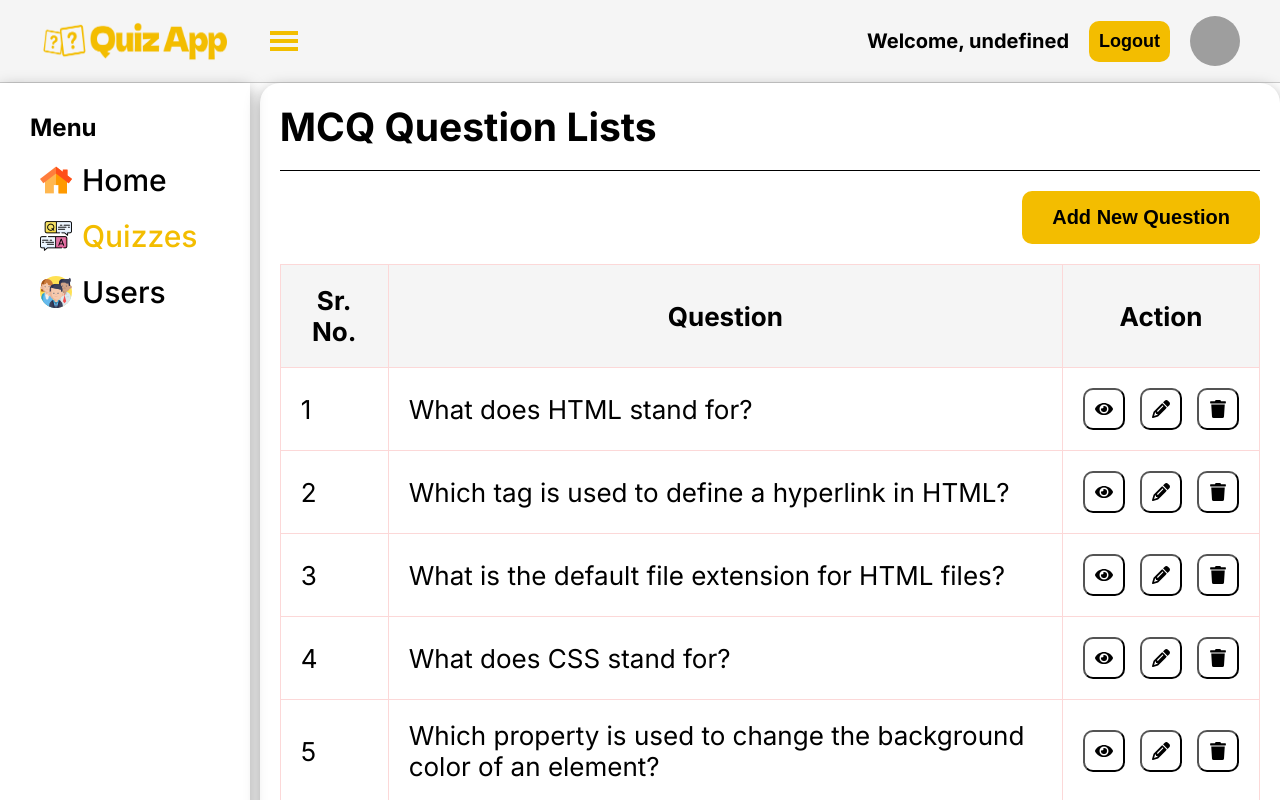
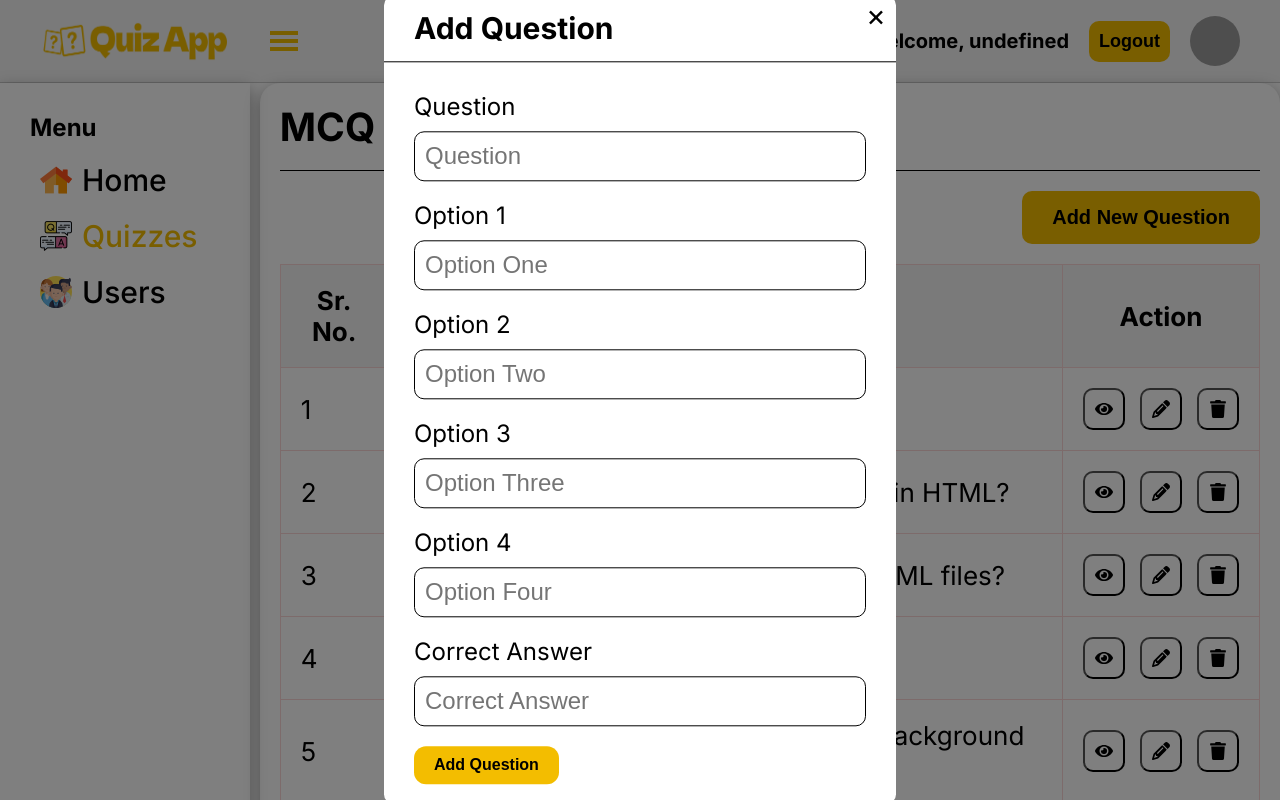
Before and after one commit to ShriganeshBhandari09/React_Quiz_App, a React (Vite) app: page /quiz-questions in a window 1280 px wide. Both pictures are taken after a click on the button "Add New Question". Shown: the top 800 px of the page. Built offline with nearby package versions, Linux system fonts and the light colour scheme; data requests are answered from the project's data file; grey boxes are pictures that could not be loaded.

Commit message:
Added  Add Question Modal

```diff
--- a/src/components/AdminNavbar.jsx
+++ b/src/components/AdminNavbar.jsx
@@ -54,4 +54,6 @@ const AdminNavbar = ({ sidebar, setSideBar }) => {
   );
 };
 
+AdminNavbar.propTypes;
+
 export default AdminNavbar;
--- a/src/components/Modals/AddQuestionModal.jsx
+++ b/src/components/Modals/AddQuestionModal.jsx
@@ -1,7 +1,79 @@
-const AddQuestionModal = () => {
+const AddQuestionModal = ({ setAddQuestionModal }) => {
   return (
-    <div>AddQuestionModal</div>
-  )
-}
+    <>
+      <div className="opacity" onClick={() => setAddQuestionModal(false)}></div>
+      <div className="add-question-container">
+        <span
+          className="close-button"
+          onClick={() => setAddQuestionModal(false)}
+        >
+          &times;
+        </span>
+        <div className="add-question-header-container">
+          <h2 className="add-question-heading">Add Question</h2>
+        </div>
+        <form>
+          <div className="add-question-div">
+            <label htmlFor="question">Question</label>
+            <input
+              type="text"
+              name="question"
+              placeholder="Question"
+              id="question-name"
+            />
+          </div>
+          <div className="add-question-div">
+            <label htmlFor="option-one">Option 1</label>
+            <input
+              type="text"
+              name="option-one"
+              placeholder="Option One"
+              id="option-one"
+            />
+          </div>
+          <div className="add-question-div">
+            <label htmlFor="option-one">Option 2</label>
+            <input
+              type="text"
+              name="option-two"
+              placeholder="Option Two"
+              id="option-two"
+            />
+          </div>
+          <div className="add-question-div">
+            <label htmlFor="option-one">Option 3</label>
+            <input
+              type="text"
+              name="option-three"
+              placeholder="Option Three"
+              id="option-three"
+            />
+          </div>
+          <div className="add-question-div">
+            <label htmlFor="option-one">Option 4</label>
+            <input
+              type="text"
+              name="option-four"
+              placeholder="Option Four"
+              id="option-four"
+            />
+          </div>
+          <div className="add-question-div">
+            <label htmlFor="correct-answer">Correct Answer</label>
+            <input
+              type="text"
+              name="correct-answer"
+              placeholder="Correct Answer"
+              id="correct-answer"
+            />
+          </div>
+          <button className="primary-btn">Add Question</button>
+        </form>
+      </div>
+    </>
+  );
+};
 
-export default AddQuestionModal
+AddQuestionModal.propTypes;
+
+export default AddQuestionModal;
--- a/src/container/admin/QuizQuestion.jsx
+++ b/src/container/admin/QuizQuestion.jsx
@@ -7,11 +7,13 @@ import { FaPencil } from "react-icons/fa6";
 import { FaTrash } from "react-icons/fa";
 import ViewQuestionModal from "../../components/Modals/ViewQuestionModal";
 import SideBar from "../../components/SideBar";
+import AddQuestionModal from "../../components/Modals/AddQuestionModal";
 
 const QuizQuestion = () => {
   const [sidebar, setSideBar] = useState(true);
   const [selectedQuestion, setSelectedQuestion] = useState(null);
   const [viewQuestionModal, setViewQuestionModal] = useState(false);
+  const [addQuestionModal, setAddQuestionModal] = useState(false);
 
   const questions = useSelector((state) => state.question.questions);
   const dispatch = useDispatch();
@@ -31,13 +33,15 @@ const QuizQuestion = () => {
     <div>
       <AdminNavbar sidebar={sidebar} setSideBar={setSideBar} />
       <main className="main-container">
-      {sidebar && (
-          <SideBar/>
-        )}
+        {sidebar && <SideBar />}
         <section className="quiz-questions-section">
           <h1 className="quiz-questions-section__header">MCQ Question Lists</h1>
           <div className="quiz-question-btn-wrapper">
-            <button type="button" className="add-question-btn">
+            <button
+              type="button"
+              className="add-question-btn"
+              onClick={() => setAddQuestionModal(true)}
+            >
               Add New Question
             </button>
           </div>
@@ -74,7 +78,14 @@ const QuizQuestion = () => {
         </section>
       </main>
       {viewQuestionModal && (
-        <ViewQuestionModal selectedQuestion={selectedQuestion} setViewQuestionModal={setViewQuestionModal} />
+        <ViewQuestionModal
+          selectedQuestion={selectedQuestion}
+          setViewQuestionModal={setViewQuestionModal}
+        />
+      )}
+
+      {addQuestionModal && (
+        <AddQuestionModal setAddQuestionModal={setAddQuestionModal} />
       )}
     </div>
   );
--- a/src/container/admin/admin.css
+++ b/src/container/admin/admin.css
@@ -308,7 +308,7 @@ td {
   /* display: none; */
 }
 .view-question-container,
-.add-expense-container,
+.add-question-container,
 .delete-modal-container {
   background-color: white;
   position: fixed;
@@ -320,6 +320,10 @@ td {
   flex-direction: column;
   gap: 10px;
   border-radius: 10px;
+}
+
+.add-question-container{
+  width: 40%;
 }
 
 .close-button {
@@ -343,54 +347,56 @@ td {
 }
 
 .view-question-header-container,
-.add-expense-header-container {
+.add-question-header-container {
   border-bottom: 1px solid black;
   padding: 15px 30px;
 }
 
 .view-question-heading,
-.add-expense-heading {
+.add-question-heading {
   font-size: 30px;
 }
 
-.add-budget-div,
-.add-expense-div {
+.add-question-div {
   display: flex;
   flex-direction: column;
   gap: 10px;
 }
 
-.quiz-question-form form,
-.update-quiz-question-form form {
-  display: flex;
-  justify-content: center;
-  gap: 10px;
-  flex-direction: column;
-}
-
-.showquestionform,
-.show-update-question-form,
-.show-view-question {
-  top: 50%;
-  z-index: 9;
-}
-
-.question-form-div {
-  display: flex;
-  flex-direction: column;
-  gap: 10px;
-}
-
-.question-form-div label {
+.add-question-container label {
   font-size: 24px;
 }
 
-.question-form-div input,
-.question-form-div select {
+.add-question-container form {
+  display: flex;
+  gap: 20px;
+  flex-direction: column;
+  padding: 20px 30px;
+}
+
+.add-question-container input {
   font-size: 24px;
   padding: 10px;
   border: 1px solid black;
-  border-radius: 20px;
+  width: 100%;
+  border-radius: 10px;
+}
+
+.add-question-container button {
+  background-color: #f3bd00;
+  padding: 10px 20px;
+  border-radius: 12px;
+  display: flex;
+  justify-content: center;
+  align-items: center;
+  gap: 8px;
+  font-size: 16px;
+  font-weight: 700;
+  line-height: 18.4px;
+  border: none;
+  outline: none;
+  cursor: pointer;
+  width: fit-content;
 }
 
 .cross-mark {
```
